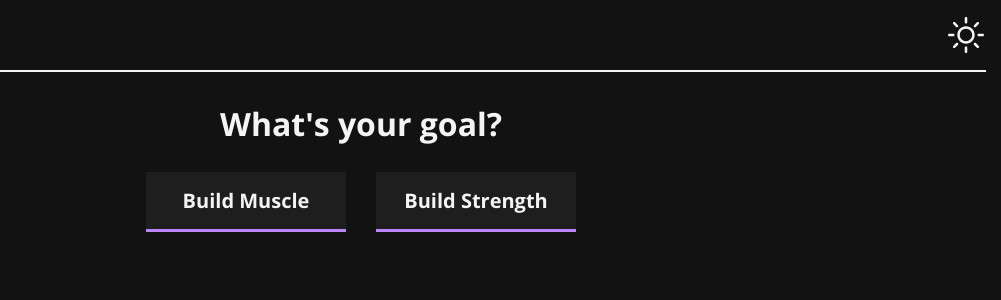
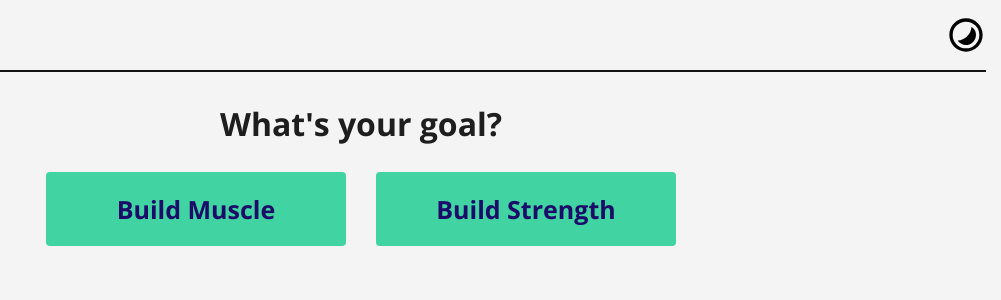
Before and after one commit to CodeyPacker/workout-builder, a React (Create React App) app: page / in a window 1280 px wide. Shown: the top 300 px of the page, without its empty margins (279-1280 px from the left). Built offline with nearby package versions, Linux system fonts and the light colour scheme.

Commit message:
Added exerciseCard and printed out sets and reps

```diff
--- /dev/null
+++ b/src/components/ExerciseCard.js
@@ -0,0 +1,47 @@
+import React, { useContext } from "react"
+import styled from '@emotion/styled'
+import {Context} from '../context'
+
+const ExerciseCard = ({name, workload}) => {
+  const { theme } = useContext(Context)
+  console.log(workload)
+  return (
+    <Card className={`${theme}-theme `}>
+      <h3 className='name'>{name}</h3>
+      <ul>
+        {
+          workload.map((rep, i) => {
+            return (
+              <li>Set {i + 1}: {rep} reps</li>
+            )
+          })
+        }
+      </ul>
+    </Card>
+  )
+}
+
+export default ExerciseCard
+const Card = styled.section`
+  padding: 15px;
+  max-width: 400px;
+  width: calc(100% - 15px);
+  margin: 0 auto 20px;
+  background-color: #fff;
+  border-radius: 4px;
+
+  .name {
+    font-size: 23px;
+    padding-bottom: 15px;
+    border-bottom: 3px solid #41D3A2;
+  }
+
+  &.dark-theme {
+    background-color: #1e1e1e;
+
+    .name {
+      color: #fff;
+      border-bottom: 3px solid #BB86FC;
+    }
+  }
+`
--- a/src/components/GenerateWorkout.js
+++ b/src/components/GenerateWorkout.js
@@ -1,46 +1,17 @@
 import React, {useContext} from "react"
 import {Context} from '../context'
-import exerciseLibrary from '../data/exerciseLibrary.json'
+import ExerciseCard from './ExerciseCard'
 import styled from '@emotion/styled'
 
 const GenerateWorkout = () => {
-  const {muscles, beginWorkout, activeExercises} = useContext(Context)
-
-  // Things to consider:
-  // - filter out all exercises based on the muscles
-  // - 1 muscle = 6 exercises
-  // - 2 muscles = 8 exercises (4 each)
-  // - priorities combos if muscles contains
-  //     - chest, triceps
-  //     - back, biceps
-
-  // let selectedExercises = [];
-  // if (muscles.length > 0 && beginWorkout) {
-  //   muscles.forEach(muscle => {
-  //     // loop over exercise library
-  //     console.log(muscle);
-  //     exerciseLibrary[muscle].forEach(m => (
-  //       selectedExercises.push(m)
-  //     ))
-  //   })
-  // }
-
-  // setPossibleExercises(ex => ex.concat(selectedExercises))
-
-  // console.log(selectedExercises);
-  // const selections = exerciseLibrary["chest"].filter(e => {
-  //  if (e.combo) {
-  //    if (e.combo.includes("chest") && e.combo.includes("triceps"))
-  //       console.log(e);
-  //  }
-  // })
+  const {activeExercises, goal} = useContext(Context)
 
   return (
     <section>
-      <h2>Test</h2>
-      {activeExercises.map(muscle => (
-        <MuscleName>{muscle.name}</MuscleName>
-      ))}
+      {activeExercises.map(ex => {
+        console.log(ex)
+        return <ExerciseCard name={ex.name} workload={ex[goal]}/>
+      })}
     </section>
   )
 }
--- a/src/components/Questions.js
+++ b/src/components/Questions.js
@@ -12,7 +12,7 @@ const Questions = () => {
       <div className={`whats-your-goal ${step !== 'choose-goal' && 'hide'}`}>
         <h2 className='heading center-text'>What's your goal?</h2>
         <div className='question-flex-container'>
-          <button onClick={() => handleGoal('muscle')}>Build Muscle</button>
+          <button onClick={() => handleGoal('hypertrophy')}>Build Muscle</button>
           <button onClick={() => handleGoal('strength')}>Build Strength</button>
         </div>
       </div>
@@ -99,16 +99,17 @@ const QuestionsWrapper = styled.div`
   ${'' /* Initialize height at 0 to create a transition effect */}
   button,
   .muscle-checkbox + label {
-    padding: 15px 20px;
+    padding: 20px;
     background-color: #41D3A2;
     color: #1B0C69;
     border: 0;
-    font-size: 20px;
+    font-size: 25px;
     font-weight: 700;
     cursor: pointer;
     text-align: center;
     margin: 0 15px 25px;
-    min-width: 200px;
+    min-width: 300px;
+    border-radius: 4px;
 
     @media only screen and (max-width: 600px) {
       width: calc(50% - 30px);
@@ -131,8 +132,8 @@ const QuestionsWrapper = styled.div`
     &:after {
       transition: width .2s, height .2s;
       content: url('${heartLight}');
-      width: 20px;
-      height: 20px;
+      width: 25px;
+      height: 25px;
       margin-left: 5px;
     }
   }
--- a/src/context.js
+++ b/src/context.js
@@ -3,7 +3,7 @@ import exerciseLibrary from "./data/exerciseLibrary.json"
 const Context = React.createContext()
 
 function ContextProvider(props) {
-  const [theme, setTheme] = useState("dark")
+  const [theme, setTheme] = useState("light")
   const [goal, setGoal] = useState("")
   const [step, setStep] = useState("choose-goal")
   const [muscles, setMuscles] = useState([])
@@ -28,7 +28,7 @@ function ContextProvider(props) {
   function handleGoal(selection) {
     setGoal((prevGoal) => selection)
 
-    if ( selection === "muscle" || selection === "strength" ) {
+    if ( selection === "hypertrophy" || selection === "strength" ) {
       setStep((prevStep) => "choose-muscles")
     } else {
       setStep((prevStep) => "lose-weight-equipment")
@@ -200,6 +200,7 @@ function ContextProvider(props) {
   return (
     <Context.Provider
       value={{
+        goal,
         beginWorkout,
         possibleExercises,
         setPossibleExercises,
```
